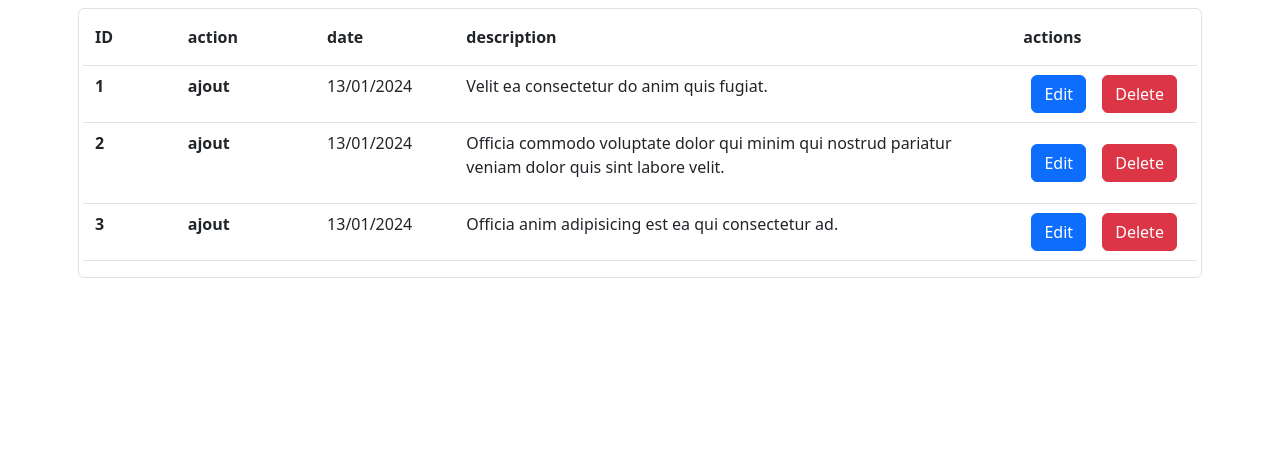
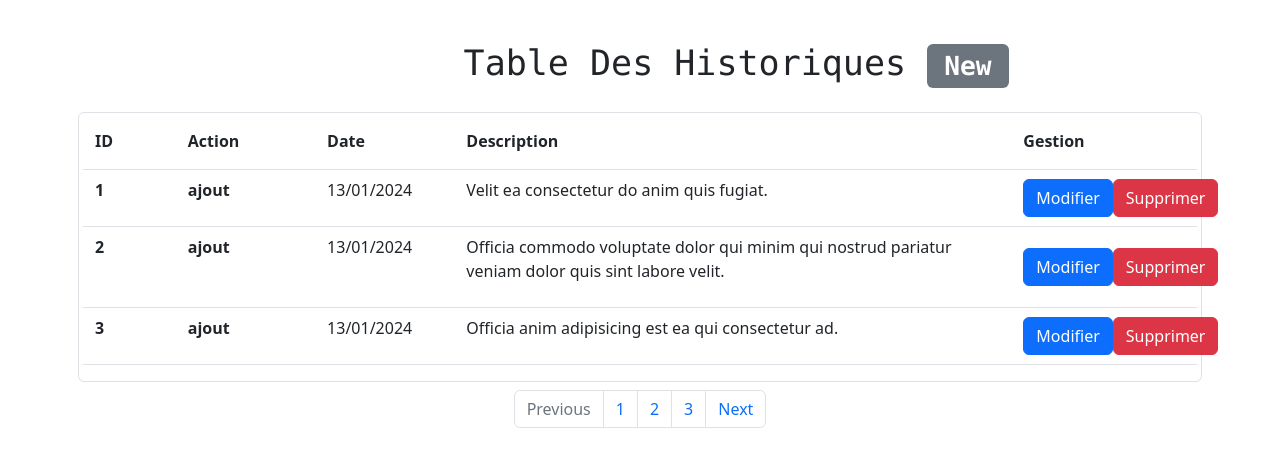
Before and after one commit to AdnenKhiari/Cabinet-Virtuel-Comptable, an Angular app: page /historique in a window 1280 px wide. Shown: the top 466 px of the page. Built offline with nearby package versions, Linux system fonts and the light colour scheme.

Commit message:
ajouter du style au table d'historique

```diff
--- a/angular.json
+++ b/angular.json
@@ -30,7 +30,6 @@
               "src/styles.css"
             ],
             "scripts": [
-              "node_modules/jquery/dist/jquery.min.js",
               "node_modules/bootstrap/dist/js/bootstrap.min.js"
             ]
           },
--- a/package.json
+++ b/package.json
@@ -30,6 +30,7 @@
     "@ng-bootstrap/ng-bootstrap": "^15.1.2",
     "@popperjs/core": "^2.11.6",
     "bootstrap": "^5.2.3",
+    "connect": "^3.7.0",
     "rxjs": "~7.8.0",
     "tslib": "^2.3.0",
     "zone.js": "~0.13.0"
@@ -44,6 +45,7 @@
     "@angular/cli": "~16.2.2",
     "@angular/compiler-cli": "^16.2.0",
     "@angular/localize": "^16.2.0",
+    "@types/connect": "^3.4.38",
     "@types/jasmine": "~4.3.0",
     "@typescript-eslint/eslint-plugin": "5.62.0",
     "@typescript-eslint/parser": "5.62.0",
@@ -55,7 +57,7 @@
     "karma-coverage": "~2.2.0",
     "karma-jasmine": "~5.1.0",
     "karma-jasmine-html-reporter": "~2.1.0",
-    "lint-staged": "^15.1.0",
+    "lint-staged": "^15.2.0",
     "prettier": "^3.1.0",
     "typescript": "~5.1.3"
   }
--- a/src/app/app.component.ts
+++ b/src/app/app.component.ts
@@ -6,5 +6,5 @@ import { Component } from '@angular/core'
   styleUrls: ['./app.component.css']
 })
 export class AppComponent {
-  title = 'AAAAAAAAAAAAAAAAAAAAAAAAAAAAAHHHHHHHHHHHHHHHHHHHHH'
+  title = 'Historique et audit'
 }
--- a/src/app/historique-audit/historique/historique.component.html
+++ b/src/app/historique-audit/historique/historique.component.html
@@ -1,3 +1,5 @@
+<h1>  <pre>
+                      Table Des Historiques <span class="badge bg-secondary">New</span></pre></h1>
 <div class="container p-2 d-flex">
   <div class="container border rounded p-3">
     <div class="row history border-bottom">
@@ -5,19 +7,19 @@
         <p>ID</p>
       </div>
       <div class="col fw-bold">
-        <p>action</p>
+        <p>Action</p>
       </div>
       <div class="col fw-bold">
-        <p>date</p>
+        <p>Date</p>
       </div>
       <div class="col-6 fw-bold">
         <div>
-          <p>description</p>
+          <p>Description</p>
         </div>
       </div>
 
       <div class="col-2 fw-bold">
-        <p>actions</p>
+        <p>Gestion</p>
       </div>
     </div>
     <div class="row history border-bottom py-2" *ngFor="let history of histories">
@@ -37,9 +39,96 @@
       </div>
 
       <div class="col-2 d-flex flex-row justify-content-around align-items-center">
-        <button class="btn btn-primary">Edit</button>
-        <button class="btn btn-danger" (click)="deleteHistorique(history.id)">Delete</button>
+        <button type="button" class="btn btn-primary" data-bs-toggle="modal" data-bs-target="#exampleModal">Modifier</button>
+        <button class="btn btn-danger" (click)="deleteHistorique(history.id)" data-bs-target="#exampleModal">Supprimer</button>
+      </div>
+    </div>
+  </div>
+
+</div>
+
+
+
+<!-- Modal -->
+<div class="modal fade" id="exampleModal" tabindex="-1" aria-labelledby="exampleModalLabel" aria-hidden="true">
+  <div class="modal-dialog">
+    <div class="modal-content">
+      <div class="modal-header">
+        <h5 class="modal-title" id="exampleModalLabel">Modifier l'action</h5>
+        <button type="button" class="btn-close" data-bs-dismiss="modal" aria-label="Close"></button>
+      </div>
+      <div class="modal-body">
+        <form class="row g-3 needs-validation" novalidate>
+          <div class="col-md-4">
+            <label for="validationCustom01" class="form-label">ID</label>
+            <input type="text" class="form-control" id="validationCustom01"  required>
+            <div class="valid-feedback">
+              Looks good!
+            </div>
+          </div>
+          <div class="col-md-4">
+            <label for="validationCustom02" class="form-label">Action</label>
+            <input type="text" class="form-control" id="validationCustom02" required>
+            <div class="valid-feedback">
+              Looks good!
+            </div>
+          </div>
+          <div class="col-md-4">
+            <label for="validationCustomUsername" class="form-label">Date</label>
+            <div class="input-group has-validation">
+              <input type="text" class="form-control" id="validationCustomUsername" aria-describedby="inputGroupPrepend" required>
+              <div class="invalid-feedback">
+                Please choose a date.
+              </div>
+            </div>
+          </div>
+          <div class="col-md-6">
+            <label for="validationCustom03" class="form-label">Description</label>
+            <input type="text" class="form-control" id="validationCustom03" required>
+            <div class="invalid-feedback">
+              Please provide a valid description.
+            </div>
+          </div>
+
+          <div class="col-12">
+            <div class="form-check">
+              <input class="form-check-input" type="checkbox" value="" id="invalidCheck" required>
+              <label class="form-check-label" for="invalidCheck">
+                Je suis sure des modifications.
+              </label>
+              <div class="invalid-feedback">
+                You must agree before submitting.
+              </div>
+            </div>
+          </div>
+
+        </form>
+      </div>
+      <div class="modal-footer">
+        <button type="button" class="btn btn-secondary" data-bs-dismiss="modal">Fermer</button>
+        <button type="button" class="btn btn-primary" data-bs-dismiss="modal" (click)="toggleSuccessAlert()">Enregistrer</button>
       </div>
     </div>
   </div>
 </div>
+
+<nav aria-label="Page navigation example">
+  <ul class="pagination justify-content-center">
+    <li class="page-item disabled">
+      <a class="page-link" href="#" tabindex="-1" aria-disabled="true">Previous</a>
+    </li>
+    <li class="page-item"><a class="page-link" href="#">1</a></li>
+    <li class="page-item"><a class="page-link" href="#">2</a></li>
+    <li class="page-item"><a class="page-link" href="#">3</a></li>
+    <li class="page-item">
+      <a class="page-link" href="#">Next</a>
+    </li>
+  </ul>
+</nav>
+
+<div class="alert alert-success" role="alert" *ngIf="showSuccessAlert">
+  Historique Supprimé !
+</div>
+<div class="alert alert-success" role="alert" *ngIf="showSuccessAlert1">
+  Historique Modifiée !
+</div>
--- a/src/app/historique-audit/historique/historique.component.ts
+++ b/src/app/historique-audit/historique/historique.component.ts
@@ -9,6 +9,7 @@ import { Historique } from 'src/app/models/historique-audit.model'
   styleUrls: ['./historique.component.css']
 })
 export class HistoriqueComponent {
+
   constructor(private historique: HistoriqueService) {}
   histories: Historique[] = []
   ngOnInit() {
@@ -16,8 +17,15 @@ export class HistoriqueComponent {
       this.histories = data
     })
   }
+  showSuccessAlert: boolean = false;
+  showSuccessAlert1: boolean = false;
+
+  toggleSuccessAlert() {
+    this.showSuccessAlert1 = !this.showSuccessAlert1;
+  }
 
   deleteHistorique(id: number) {
+    this.showSuccessAlert = !this.showSuccessAlert;
     this.historique.deleteHistorique(id).subscribe(() => {
       this.histories = this.histories.filter(historique => historique.id !== id)
     })
@@ -30,6 +38,7 @@ export class HistoriqueComponent {
   }
 
   updateHistorique(historique: Historique) {
+    this.showSuccessAlert = !this.showSuccessAlert;
     this.historique.updateHistorique(historique).subscribe(data => {
       this.histories = this.histories.map(historique => {
         if (historique.id === data.id) {
@@ -45,4 +54,5 @@ export class HistoriqueComponent {
       this.histories = this.histories.filter(historique => historique.id === id)
     })
   }
+
 }
--- a/tsconfig.json
+++ b/tsconfig.json
@@ -28,6 +28,7 @@
     "enableI18nLegacyMessageIdFormat": false,
     "strictInjectionParameters": true,
     "strictInputAccessModifiers": true,
-    "strictTemplates": true
+    "strictTemplates": true,
+    "typeRoots": ["./node_modules/@types"]
   }
 }
```
Also changed, not shown: 1 other file (tests, documents, lock files or other folders).
